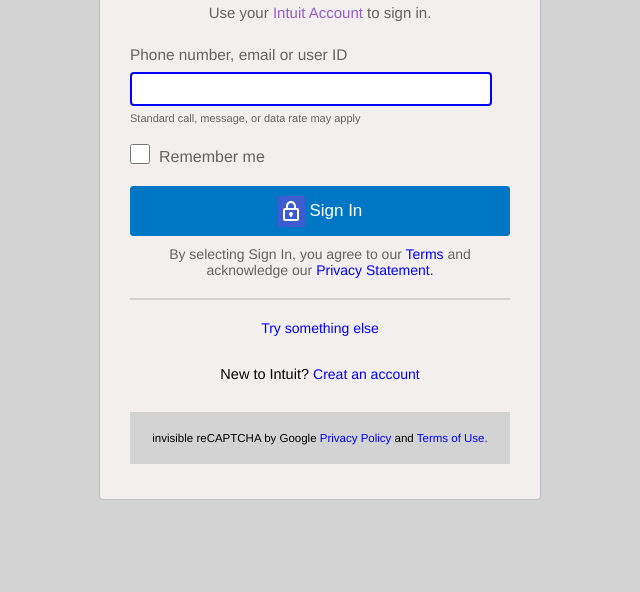
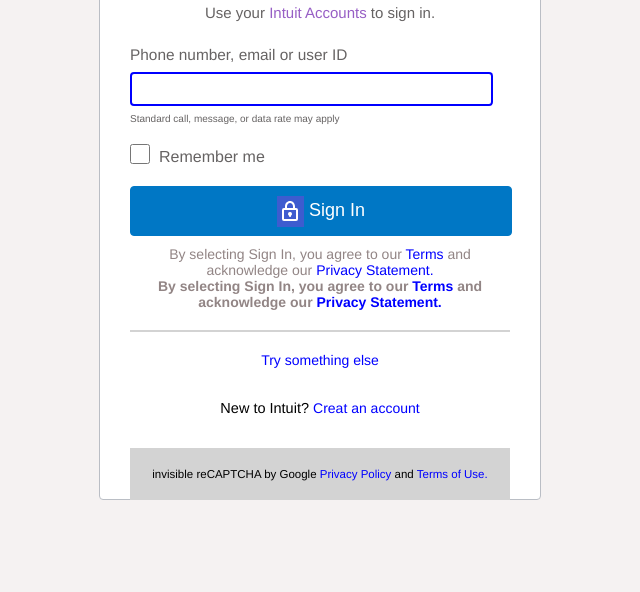
Before and after one commit to chidieberesamuel/intuit, a plain HTML site: page index.html in a window 1280 px wide. Shown: the part 208-800 px from the top of the page, without its empty margins (271-911 px from the left). Drawn offline with Linux system fonts and the light colour scheme.

Commit message:
background color of both the box border and entire body chaged

```diff
--- a/index.html
+++ b/index.html
@@ -38,7 +38,7 @@
           Sign in
         </h2>
         <p>
-          Use your <span class="span1">Intuit Account</span> to sign in.
+          Use your <span class="span1">Intuit Accounts</span> to sign in.
         </p>
       </div>
 
@@ -68,13 +68,16 @@
         <p>
           By selecting Sign In, you agree to our <span>Terms</span> and acknowledge our <span>Privacy Statement.</span>
         </p>
+        <h4>
+          By selecting Sign In, you agree to our <span>Terms</span> and acknowledge our <span>Privacy Statement.</span>
+        </h4>
       </div>
 
       <hr>
 
       <h3 class="samuel">Try something else</h3>
 
-      <p class="blessing">
+      <p class="blessings">
         New to Intuit? <span class="samuel">Creat an account</span>
       </p>
 
@@ -84,5 +87,12 @@
     </div>
   </section>
 
+  <!-- <div class="latest">
+    <p>Legal</p>
+    <p>Privacy</p>
+    <p>Security</p>
+
+  </div> -->
+
 </body>
 </html>
--- a/style.css
+++ b/style.css
@@ -4,7 +4,7 @@
 }
 
 body{
-  background-color: lightgrey;
+  background-color: rgb(245, 242, 242);
   font-family: "AvenirNext", "Avenir", "Helvetica Neue", Helvetica, Arial, sans-serif;
 }
 
@@ -67,7 +67,7 @@ body{
   padding-left: 30px;
   padding-top: 30px;
   padding-bottom: 0px;
-  background: rgb(243, 239, 239);
+  background: white;
   display: block;
   margin-left: 370px;
 }
@@ -108,16 +108,16 @@ body{
 .intuit-box-content-input .message{
   width: 350px;
   height: 30px;
-  padding-left: 8px;
+  padding-left: 9px;
   font-size: 13px;
   border-radius: 4px;
   border: 2px solid blue;
 }
 
 .intuit-box-content-input h6{
-  font-size: 11px;
-  padding-top: 6px;
-  font-weight: 350;
+  font-size: 10px;
+  padding-top: 7px;
+  font-weight: 351;
 }
 
 label{
@@ -130,7 +130,7 @@ label:hover{
 }
 
 label h4{
-  font-weight: 320;
+  font-weight: 321;
   padding-top: 8px;
   padding-left: 9px;
 }
@@ -158,11 +158,11 @@ input[type=checkbox]{
 .btn{
   background: #0077c5;
   height: 50px;
-  width: 380px;
+  width: 382px;
   border: 1px solid rgb(0, 119, 197);
-  border-radius: 3px;
+  border-radius: 4px;
   color: white;
-  font-size: 17px;
+  font-size: 18px;
 }
 
 
@@ -173,8 +173,8 @@ input[type=checkbox]{
 .intuit-p{
   padding-top: 10px;
   font-size: 14px;
-  color: rgb(102, 99, 99);
-
+  color: rgb(146, 133, 133);
+  font-weight: 5px;
 }
 
 .intuit-p span{
@@ -208,10 +208,10 @@ hr{
   color: blue;
 }
 
-.blessing{
+.blessings{
   font-size: 14.5px;
-  margin-top: 30px;
-  margin-bottom: 30px;
+  margin-top: 32px;
+  margin-bottom: 32px;
 }
 
 .alice{
@@ -232,3 +232,10 @@ hr{
   cursor: pointer;
 
 }
+/*
+.latest{
+  display: flex;
+  justify-content: space-evenly;
+  margin-left: 300px;
+  margin-right: 300px;
+} */
```
